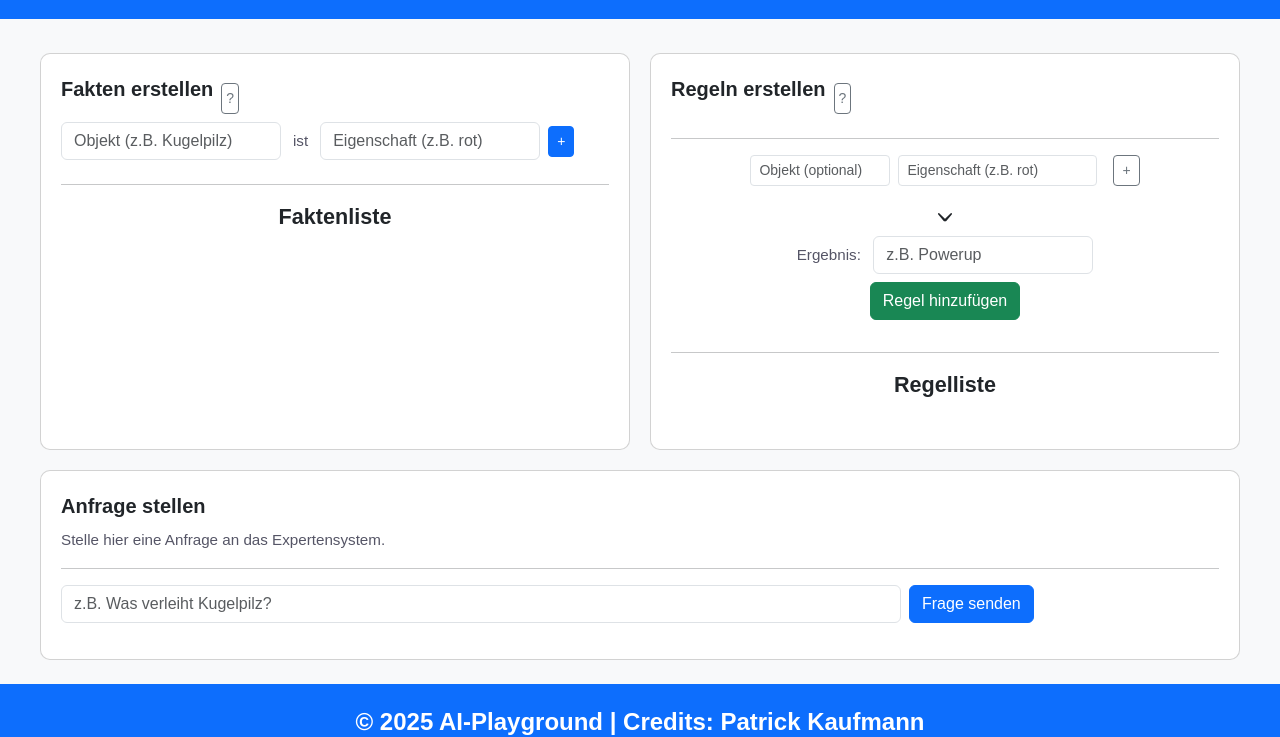
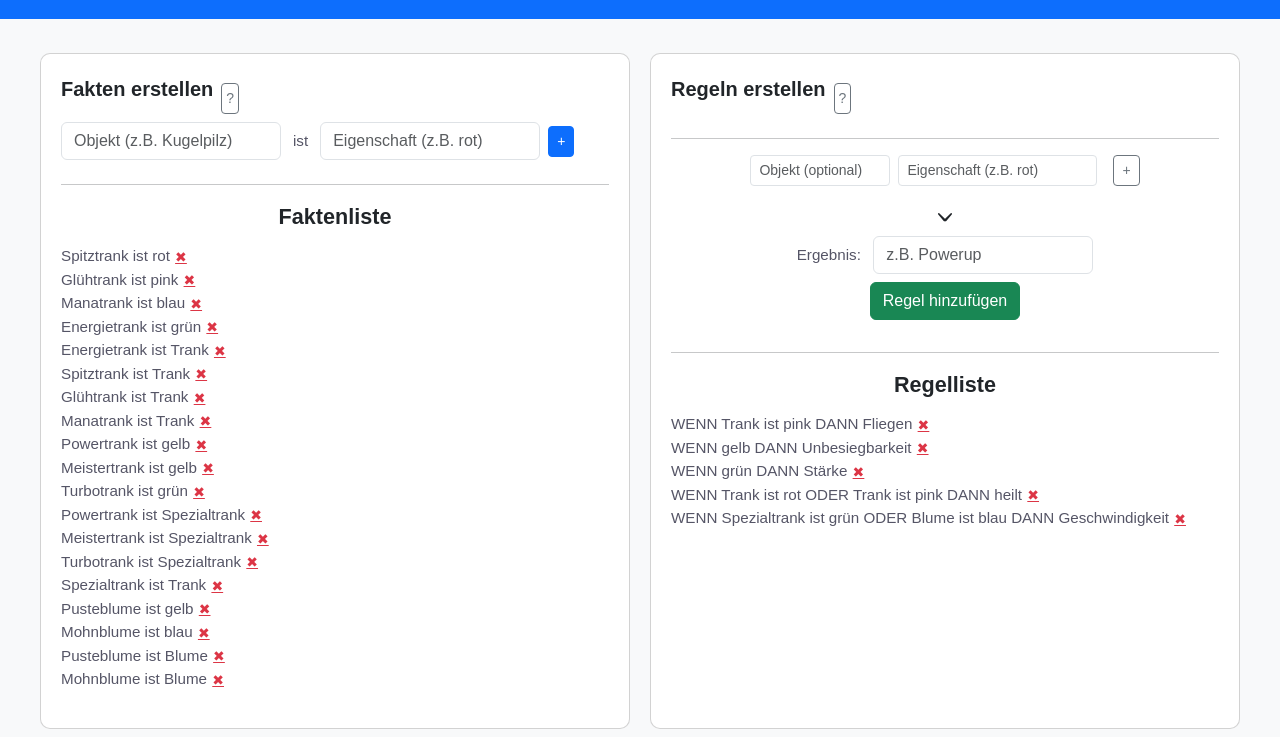
Before and after one commit to kaufi3376/AIPlayground, a plain HTML site: page aitools/knowledge.html in a window 1280 px wide. Shown: the part 89-826 px from the top of the page. Drawn offline with nearby package versions, Linux system fonts and the light colour scheme.

Commit message:
fixxed bug in knowledge with transitive knowledge

```diff
--- a/aitools/knowledge.html
+++ b/aitools/knowledge.html
@@ -127,9 +127,35 @@ THEN Giftig</pre>
 
 <script>
 // Behalte die bestehende Logik bei (Fakten/Regeln/Anfragen)
-let facts = [];
+let facts = [
+  "Spitztrank ist rot",
+  "Glühtrank ist pink",
+  "Manatrank ist blau",
+  "Energietrank ist grün",
+  "Energietrank ist Trank",
+  "Spitztrank ist Trank",
+  "Glühtrank ist Trank",
+  "Manatrank ist Trank",
+  "Powertrank ist gelb",
+  "Meistertrank ist gelb",
+  "Turbotrank ist grün",
+  "Powertrank ist Spezialtrank",
+  "Meistertrank ist Spezialtrank",
+  "Turbotrank ist Spezialtrank",
+  "Spezialtrank ist Trank",
+  "Pusteblume ist gelb",
+  "Mohnblume ist blau",
+  "Pusteblume ist Blume",
+  "Mohnblume ist Blume"
+];
 
-let rules = [];
+let rules = [
+  { conditionExpr: "Trank:pink", result: "Fliegen" },
+  { conditionExpr: "gelb", result: "Unbesiegbarkeit" },
+  { conditionExpr: "grün", result: "Stärke" },
+  { conditionExpr: "Trank:rot ODER Trank:pink", result: "heilt" },
+  { conditionExpr: "Spezialtrank:grün ODER Blume:blau", result: "Geschwindigkeit" }
+];
 
 function addFact(){
   const a = document.getElementById('factA').value.trim();
@@ -248,8 +274,9 @@ function evaluateAST(ast, factsList, item){
       const parts = v.split(':');
       const obj = parts[0];
       const attr = parts.slice(1).join(':');
-      // only true if this rule refers to the current item
-      return obj === item && factsList.includes(attr);
+      // Check if item name matches obj OR if item has obj as an attribute (e.g., Turbotrank has Spezialtrank, Spezialtrank has Trank)
+      const isObj = (obj === item) || factsList.includes(obj);
+      return isObj && factsList.includes(attr);
     }
     return factsList.includes(v);
   }
```
